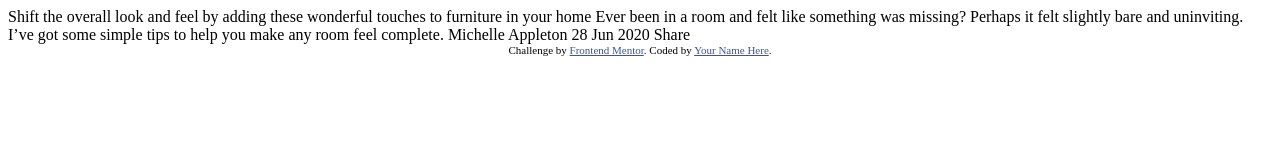
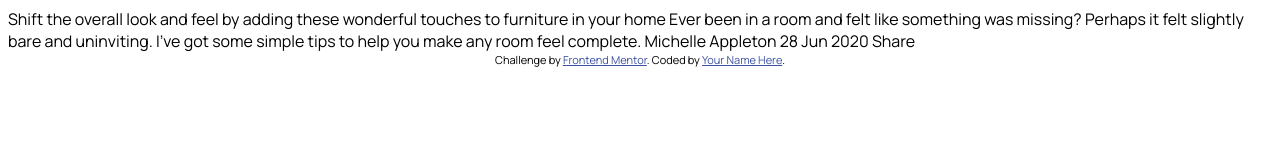
Before and after one commit to Obiwumma/article-preview, a plain HTML site: page index.html in a window 1280 px wide. Drawn offline with Linux system fonts and the light colour scheme.

Commit message:
Added a CSS file

```diff
--- a/index.html
+++ b/index.html
@@ -9,6 +9,8 @@
   <link rel="preconnect" href="https://fonts.googleapis.com">
   <link rel="preconnect" href="https://fonts.gstatic.com" crossorigin>
   <link href="https://fonts.googleapis.com/css2?family=Manrope:wght@200..800&display=swap" rel="stylesheet">
+
+  <link rel="stylesheet" href="style.css">
 
   <title>Frontend Mentor | Article preview component</title>
 
--- /dev/null
+++ b/style.css
@@ -0,0 +1,3 @@
+body{
+  font-family: 'Manrope';
+}
```
